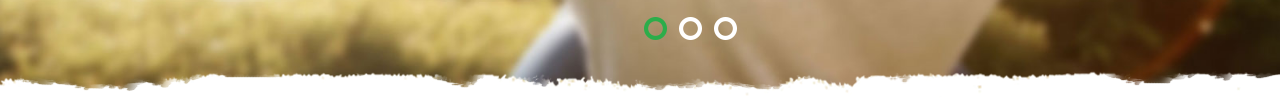
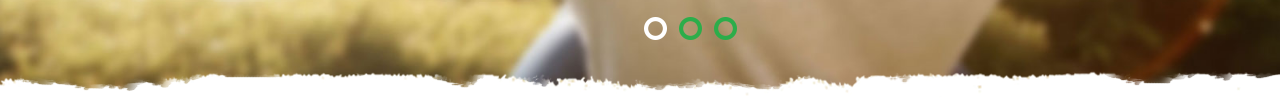
Before and after one commit to srinidalja/tlc, a plain HTML site: page index.html in a window 1280 px wide. Shown: the part 660-767 px from the top of the page. Drawn offline with nearby package versions, Linux system fonts and the light colour scheme; files that its build step writes are made by us from their sources; a web font is replaced by a local one.

Commit message:
Swapping Button
Swapping slider button colors

```diff
--- a/css/flexslider.css
+++ b/css/flexslider.css
@@ -59,8 +59,8 @@ html[xmlns] .slides {display: block;}
 /* Control Nav */
 .flex-control-nav {width: 100%; position: absolute; bottom: -40px; text-align: center;}
 .flex-control-nav li {margin: 0 6px; display: inline-block; zoom: 1; *display: inline;}
-.flex-control-paging li a {width: 23px; height: 23px; display: block; background: url("../images/slider_dot_white.png") no-repeat left top; cursor: pointer; text-indent:-9999px}
-.flex-control-paging li a.flex-active {background: url("../images/slider_dot_green.png") no-repeat left top; cursor: default; }
+.flex-control-paging li a {width: 23px; height: 23px; display: block; background: url("../images/slider_dot_green.png") no-repeat left top; cursor: pointer; text-indent:-9999px}
+.flex-control-paging li a.flex-active {background: url("../images/slider_dot_white.png") no-repeat left top; cursor: default; }
 
 .flex-control-thumbs {margin: 5px 0 0; position: static; overflow: hidden;}
 .flex-control-thumbs li {width: 25%; float: left; margin: 0;}
```
